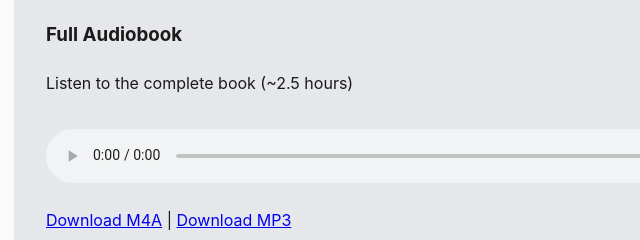
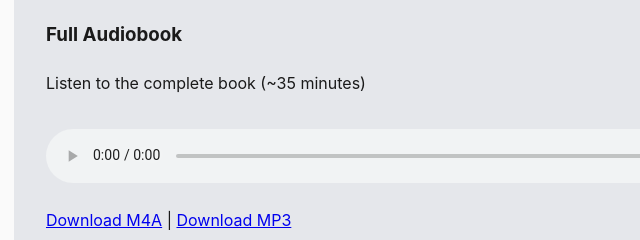
Before and after one commit to bedwards/vibe-coding, a plain HTML site: page docs/audio/index.html in a window 1280 px wide. Shown: the part 252-492 px from the top of the page, 226-866 px from the left. Drawn offline with Linux system fonts and the light colour scheme.

Commit message:
add MP3 and M4A audiobook formats for streaming, update duration to 35min

```diff
--- a/docs/audio/index.html
+++ b/docs/audio/index.html
@@ -71,7 +71,7 @@
 
     <div class="audio-player">
         <h3>Full Audiobook</h3>
-        <p>Listen to the complete book (~2.5 hours)</p>
+        <p>Listen to the complete book (~35 minutes)</p>
         <audio controls preload="metadata">
             <source src="vibe-coding-full.m4a" type="audio/mp4">
             <source src="vibe-coding-full.mp3" type="audio/mpeg">
```
Also changed, not shown: 2 other files.
